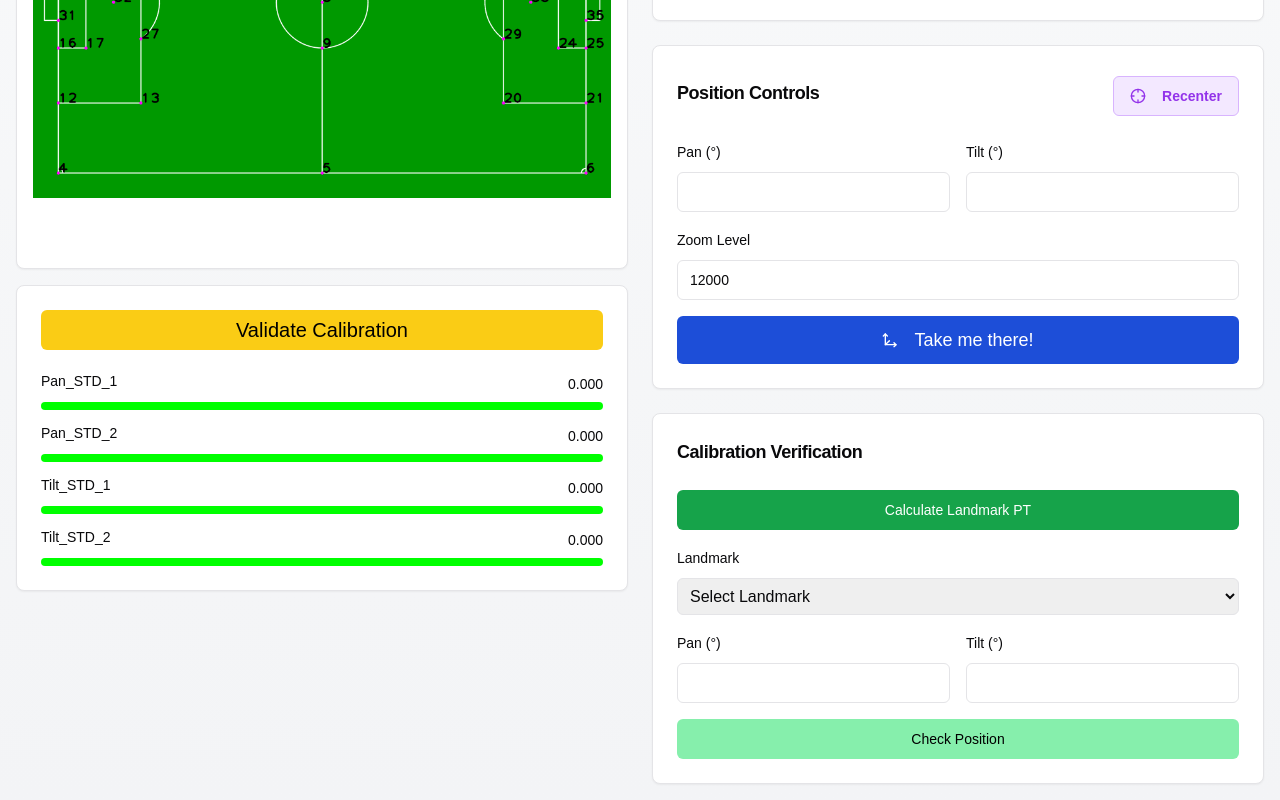
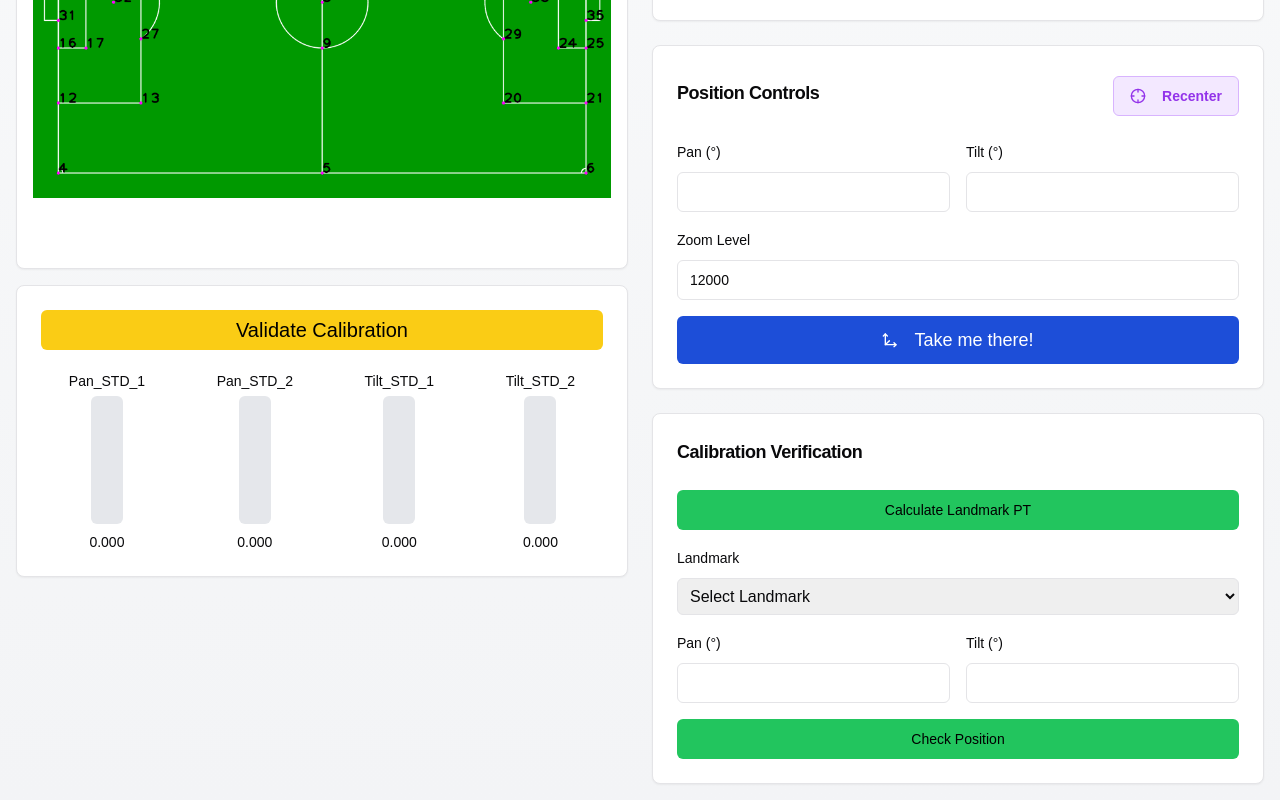
Before and after one commit to satishgsonwane/cam-configurator, a Next.js app: page / in a window 1280 px wide. Shown: the part 451-1251 px from the top of the page. Built offline with nearby package versions, Linux system fonts and the light colour scheme.

Commit message:
Visual chanegs to the bar chart

```diff
--- a/app/page.tsx
+++ b/app/page.tsx
@@ -691,57 +691,69 @@ export default function Home() {
                   Validate Calibration
                 </Button>
 
-                <div className="space-y-4">
-                  <div className="space-y-2">
-                    <div className="flex justify-between text-sm">
+                <div className="flex justify-around space-x-4">
+                  <div className="flex flex-col items-center space-y-2">
                     <Label>Pan_STD_1</Label>
-                      <span>{Number(progressValues.pan1).toFixed(3)}</span>
-                    </div>
                     <div
-                      className="h-2 rounded-full"
+                      className="w-8 h-32 bg-gray-200 rounded-md overflow-hidden flex items-end"
+                    >
+                      <div
+                        className="w-full rounded-md"
                         style={{
+                          height: `${(progressValues.pan1 / 20) * 100}%`, // Adjust height based on 0-20 range
                           backgroundColor: getColorForValue(progressValues.pan1)
                         }}
                       />
                     </div>
+                    <span className="text-sm">{Number(progressValues.pan1).toFixed(3)}</span>
+                  </div>
 
-                  <div className="space-y-2">
-                    <div className="flex justify-between text-sm">
+                  <div className="flex flex-col items-center space-y-2">
                     <Label>Pan_STD_2</Label>
-                      <span>{Number(progressValues.pan2).toFixed(3)}</span>
-                    </div>
                     <div
-                      className="h-2 rounded-full"
+                      className="w-8 h-32 bg-gray-200 rounded-md overflow-hidden flex items-end"
+                    >
+                      <div
+                        className="w-full rounded-md"
                         style={{
+                          height: `${(progressValues.pan2 / 20) * 100}%`, // Adjust height based on 0-20 range
                           backgroundColor: getColorForValue(progressValues.pan2)
                         }}
                       />
                     </div>
+                    <span className="text-sm">{Number(progressValues.pan2).toFixed(3)}</span>
+                  </div>
 
-                  <div className="space-y-2">
-                    <div className="flex justify-between text-sm">
+                  <div className="flex flex-col items-center space-y-2">
                     <Label>Tilt_STD_1</Label>
-                      <span>{Number(progressValues.tilt1).toFixed(3)}</span>
-                    </div>
                     <div
-                      className="h-2 rounded-full"
+                      className="w-8 h-32 bg-gray-200 rounded-md overflow-hidden flex items-end"
+                    >
+                      <div
+                        className="w-full rounded-md"
                         style={{
+                          height: `${(progressValues.tilt1 / 20) * 100}%`, // Adjust height based on 0-20 range
                           backgroundColor: getColorForValue(progressValues.tilt1)
                         }}
                       />
                     </div>
+                    <span className="text-sm">{Number(progressValues.tilt1).toFixed(3)}</span>
+                  </div>
 
-                  <div className="space-y-2">
-                    <div className="flex justify-between text-sm">
+                  <div className="flex flex-col items-center space-y-2">
                     <Label>Tilt_STD_2</Label>
-                      <span>{Number(progressValues.tilt2).toFixed(3)}</span>
-                    </div>
                     <div
-                      className="h-2 rounded-full"
+                      className="w-8 h-32 bg-gray-200 rounded-md overflow-hidden flex items-end"
+                    >
+                      <div
+                        className="w-full rounded-md"
                         style={{
+                          height: `${(progressValues.tilt2 / 20) * 100}%`, // Adjust height based on 0-20 range
                           backgroundColor: getColorForValue(progressValues.tilt2)
                         }}
                       />
+                    </div>
+                    <span className="text-sm">{Number(progressValues.tilt2).toFixed(3)}</span>
                   </div>
                 </div>
               </CardContent>
@@ -909,7 +921,7 @@ export default function Home() {
               <CardContent className="space-y-4">
                 <Button
                   onClick={handleTestLandmarkPt}
-                  className="w-full bg-green-600 hover:bg-green-700 text-white"
+                  className="w-full bg-green-500 hover:bg-green-700 text-black hover:text-white"
                 >
                   Calculate Landmark PT
                 </Button>
@@ -953,7 +965,7 @@ export default function Home() {
 
                 <Button
                   onClick={handleCheckPosition}
-                  className="w-full bg-green-300 hover:bg-green-500 text-black hover:text-white"
+                  className="w-full bg-green-500 hover:bg-green-700 text-black hover:text-white"
                 >
                   Check Position
                 </Button>
```
Lines whose indentation alone changed are shown as unchanged.
